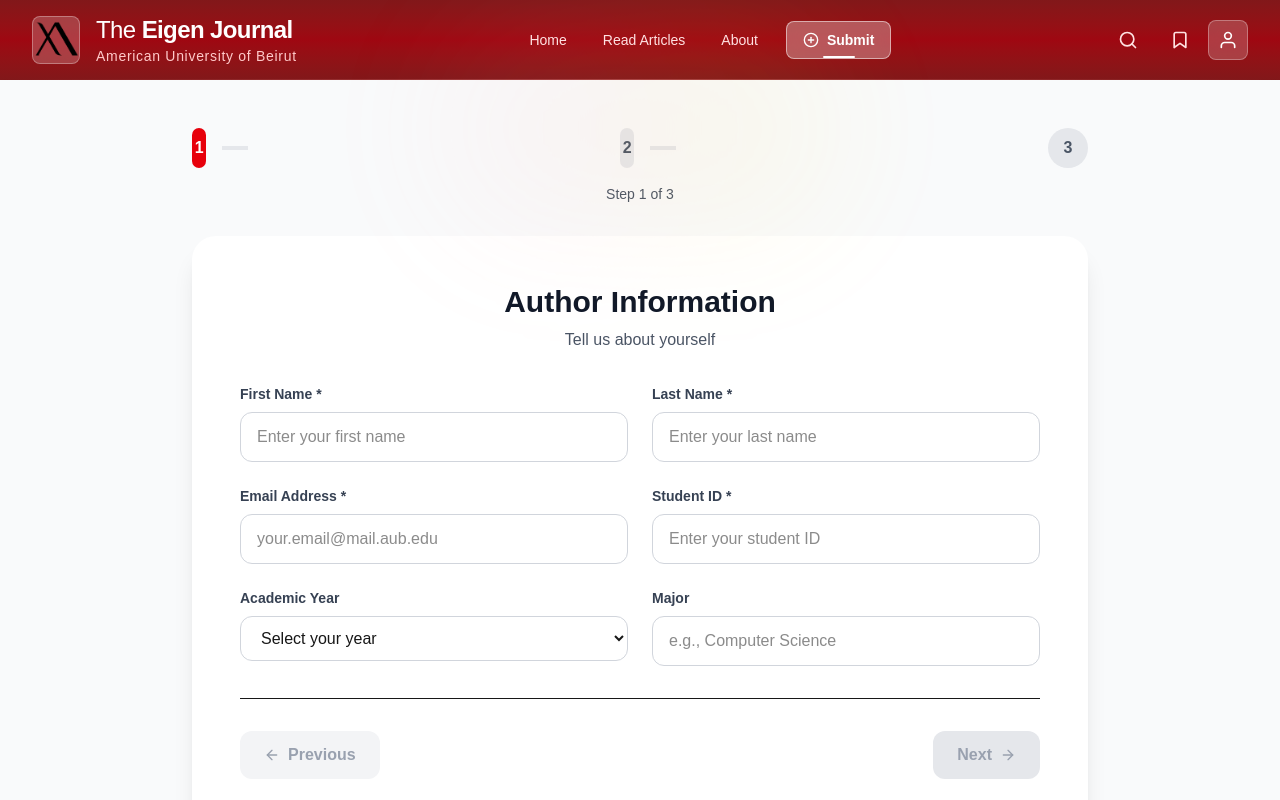
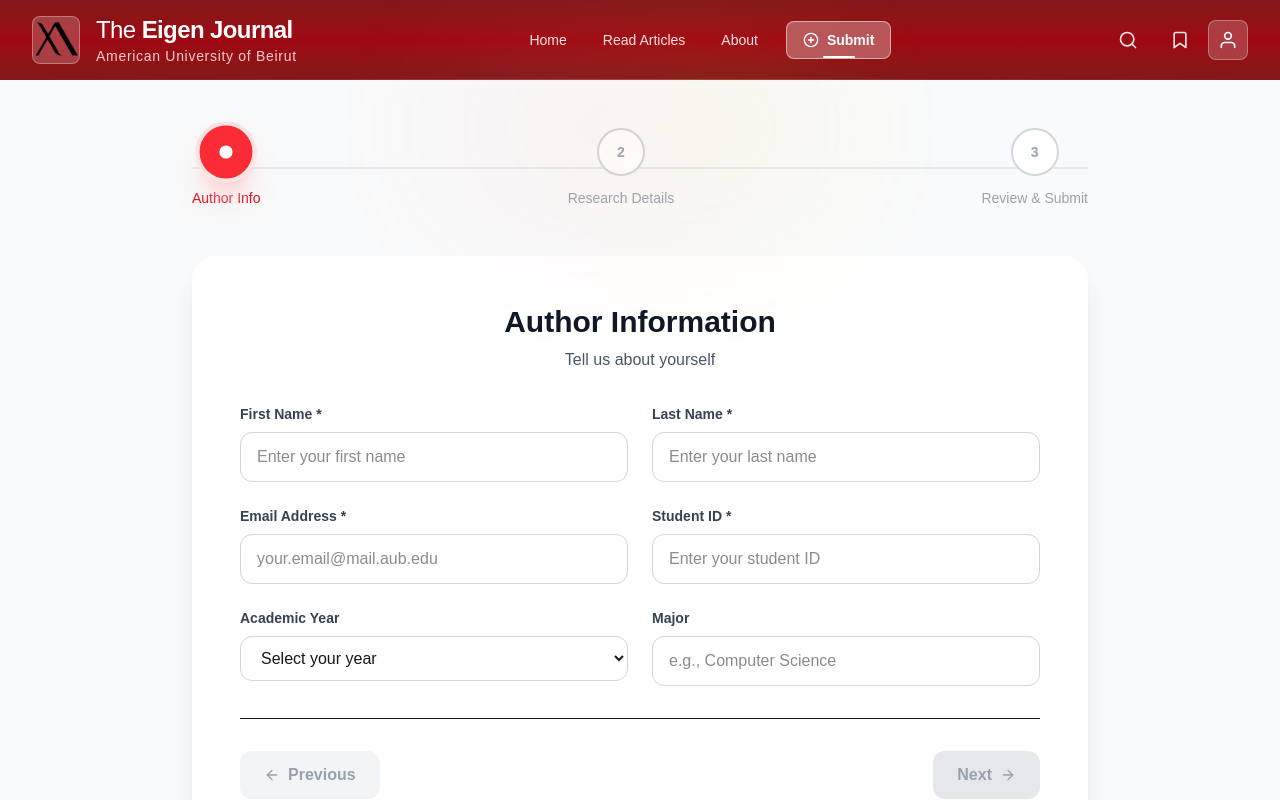
Before and after one commit to ahmadchreiff/eigen-journal, a Next.js app in the folder frontend/: page /submit in a window 1280 px wide. Shown: the top 800 px of the page. Built offline with nearby package versions, Linux system fonts and the light colour scheme.

Commit message:
Modifying frontend

```diff
--- a/frontend/pages/submit.tsx
+++ b/frontend/pages/submit.tsx
@@ -464,29 +464,55 @@ export default function SubmitResearch() {
 
       <div className="container mx-auto px-6 py-12">
         {/* Progress Bar */}
-        <div className="max-w-4xl mx-auto mb-8">
-          <div className="flex items-center justify-between mb-4">
-            {[1, 2, 3].map((step) => (
-              <div key={step} className="flex items-center">
+        <div className="max-w-4xl mx-auto mb-12">
+          {/* Step indicators and connecting lines */}
+          <div className="relative flex items-center justify-between mb-8">
+            {/* Background line */}
+            <div className="absolute top-1/2 left-0 right-0 h-0.5 bg-gray-200 -translate-y-1/2 z-0"></div>
+
+            {/* Progress line */}
             <div
-                  className={`w-10 h-10 rounded-full flex items-center justify-center font-semibold ${step <= currentStep
-                      ? 'bg-red-600 text-white'
-                      : 'bg-gray-200 text-gray-600'
+              className="absolute top-1/2 left-0 h-0.5 bg-gradient-to-r from-red-500 to-red-600 -translate-y-1/2 z-10 transition-all duration-700 ease-out"
+              style={{ width: `${((currentStep - 1) / (totalSteps - 1)) * 100}%` }}
+            ></div>
+
+            {/* Step circles */}
+            {[
+              { id: 1, label: 'Author Info' },
+              { id: 2, label: 'Research Details' },
+              { id: 3, label: 'Review & Submit' }
+            ].map((step, index) => (
+              <div key={step.id} className="relative z-20 flex flex-col items-center">
+                <div
+                  className={`w-12 h-12 rounded-full flex items-center justify-center font-semibold text-sm border-2 transition-all duration-500 ease-out transform ${step.id < currentStep
+                      ? 'bg-red-500 border-red-500 text-white scale-105 shadow-lg shadow-red-200'
+                      : step.id === currentStep
+                        ? 'bg-red-500 border-red-500 text-white scale-110 shadow-xl shadow-red-200 ring-4 ring-red-100'
+                        : 'bg-white border-gray-300 text-gray-400 hover:border-gray-400 hover:text-gray-500'
                     }`}
                 >
-                  {step < currentStep ? <FiCheck /> : step}
-                </div>
-                {step < 3 && (
-                  <div
-                    className={`w-full h-1 mx-4 ${step < currentStep ? 'bg-red-600' : 'bg-gray-200'
-                      }`}
-                  />
+                  {step.id < currentStep ? (
+                    <FiCheck className="w-5 h-5" />
+                  ) : step.id === currentStep ? (
+                    <div className="w-3 h-3 bg-white rounded-full"></div>
+                  ) : (
+                    step.id
                   )}
                 </div>
+
+                {/* Step label */}
+                <div className="mt-3 text-center">
+                  <div
+                    className={`text-sm font-medium transition-colors duration-300 ${step.id <= currentStep
+                        ? 'text-red-600'
+                        : 'text-gray-400'
+                      }`}
+                  >
+                    {step.label}
+                  </div>
+                </div>
+              </div>
             ))}
-          </div>
-          <div className="text-center text-sm text-gray-600">
-            Step {currentStep} of {totalSteps}
           </div>
         </div>
 
```
Lines whose indentation alone changed are shown as unchanged.
